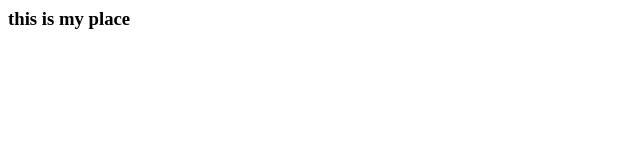
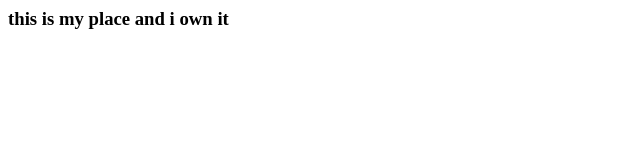
Before and after one commit to interlocuter/interlocuter.github.io, a plain HTML site: page index.html in a window 1280 px wide. Shown: the whole page, without its empty margins (0-640 px from the left). Drawn offline with Linux system fonts and the light colour scheme.

Commit message:
commited 2

```diff
--- a/index.html
+++ b/index.html
@@ -3,7 +3,7 @@
 </title>
 <body>
 <h3>
-this is my place
+this is my place and i own it
 </h3>
 
 </body>
```
